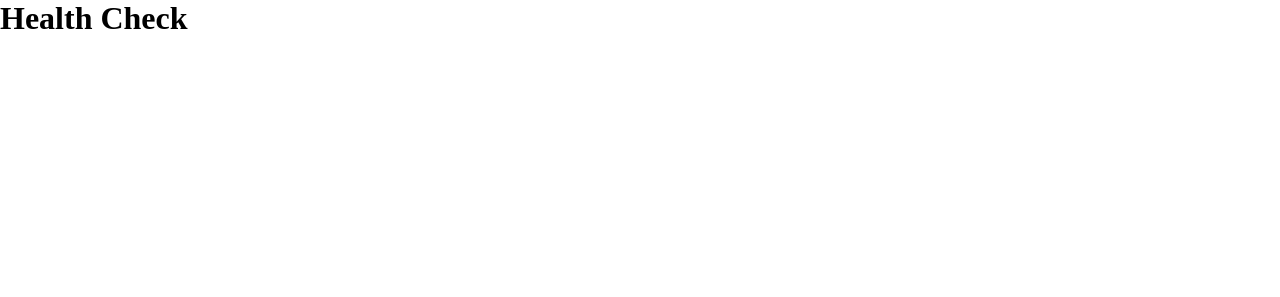
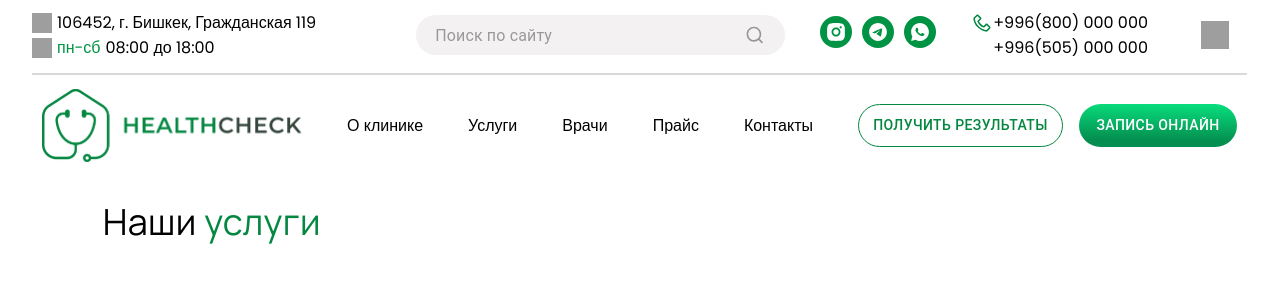
Before and after one commit to peaksoft-school/health-check-js13, a React (Vite) app: page / in a window 1280 px wide. Shown: the top 297 px of the page. Built offline with nearby package versions, Linux system fonts and the light colour scheme; grey boxes are pictures that could not be loaded.

Commit message:
fixed bug

```diff
--- a/src/App.tsx
+++ b/src/App.tsx
@@ -1,3 +1,11 @@
-const App = () => <h1>Health Check</h1>;
+import Header from './layout/user/Header';
+import ServiceClinic from './pages/user/serviceClinic/ServiceClinic';
+
+const App = () => (
+  <div>
+    <Header />
+    <ServiceClinic />
+  </div>
+);
 
 export default App;
--- a/src/pages/user/serviceClinic/ServiceClinic.tsx
+++ b/src/pages/user/serviceClinic/ServiceClinic.tsx
@@ -71,6 +71,7 @@
   ' .good': {
     margin: '5px 0 20px 0',
     fontFamily: '"Manrope", sans-serif',
+    fontSize: '15px',
   },
 }));
 
@@ -81,6 +82,7 @@
     listStyle: 'none',
     paddingLeft: '10px',
     fontFamily: '"Manrope", sans-serif',
+    fontSize: '14px',
   },
   '& li::before': {
     content: '"•"',
```
